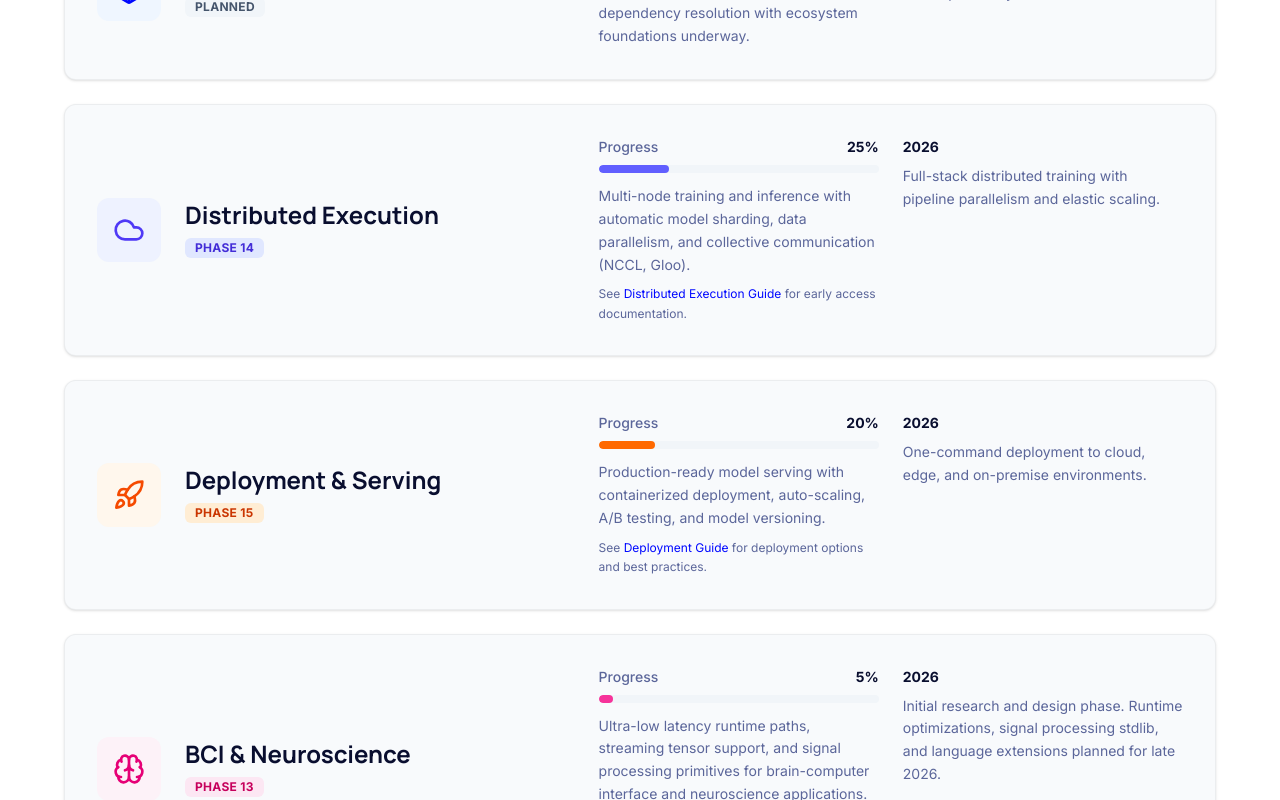
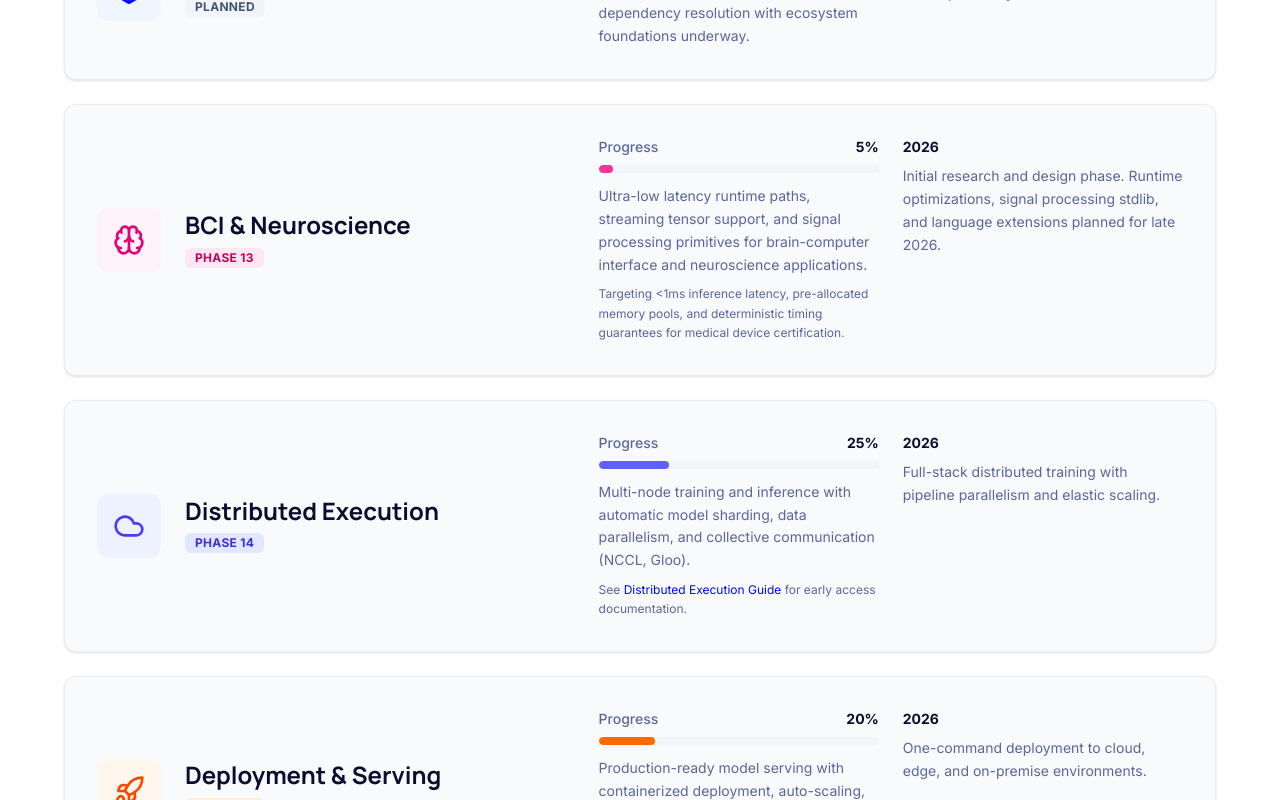
Before and after one commit to star-ga/mindlang.dev, a Next.js app: page /roadmap in a window 1280 px wide. Shown: the part 2100-2900 px from the top of the page. Built offline with nearby package versions, Linux system fonts and the light colour scheme.

Commit message:
fix(roadmap): remove unused import and reorder phases chronologically
Address code review feedback:
- Remove unused ArrowRight import from lucide-react
- Reorder roadmap cards so phases appear chronologically (13, 14, 15)

```diff
--- a/src/app/roadmap/page.tsx
+++ b/src/app/roadmap/page.tsx
@@ -1,5 +1,5 @@
 import { Metadata } from "next";
-import { Zap, Cpu, Server, Package, CheckCircle, BookOpen, Wrench, ArrowRight, Terminal, Brain, Cloud, Layers, Rocket } from "lucide-react";
+import { Zap, Cpu, Server, Package, CheckCircle, BookOpen, Wrench, Terminal, Brain, Cloud, Layers, Rocket } from "lucide-react";
 import Link from "next/link";
 import { siteConfig } from "@/data/site";
 
@@ -147,7 +147,26 @@ export default function RoadmapPage() {
                     milestoneDescription="Comprehensive package management and dependency resolution."
                 />
 
-                {/* Distributed Execution */}
+                {/* BCI / Neuroscience - Phase 13 */}
+                <RoadmapCard
+                    icon={<Brain className="w-8 h-8 text-pink-600" />}
+                    iconBg="bg-pink-50"
+                    title="BCI & Neuroscience"
+                    status="Phase 13"
+                    statusColor="bg-pink-100 text-pink-700"
+                    progress={5}
+                    progressColor="bg-pink-500"
+                    milestone="2026"
+                    description="Ultra-low latency runtime paths, streaming tensor support, and signal processing primitives for brain-computer interface and neuroscience applications."
+                    subDescription={
+                        <>
+                            Targeting {"<"}1ms inference latency, pre-allocated memory pools, and deterministic timing guarantees for medical device certification.
+                        </>
+                    }
+                    milestoneDescription="Initial research and design phase. Runtime optimizations, signal processing stdlib, and language extensions planned for late 2026."
+                />
+
+                {/* Distributed Execution - Phase 14 */}
                 <RoadmapCard
                     icon={<Cloud className="w-8 h-8 text-indigo-600" />}
                     iconBg="bg-indigo-50"
@@ -166,7 +185,7 @@ export default function RoadmapPage() {
                     milestoneDescription="Full-stack distributed training with pipeline parallelism and elastic scaling."
                 />
 
-                {/* Deployment & Serving */}
+                {/* Deployment & Serving - Phase 15 */}
                 <RoadmapCard
                     icon={<Rocket className="w-8 h-8 text-orange-600" />}
                     iconBg="bg-orange-50"
@@ -183,25 +202,6 @@ export default function RoadmapPage() {
                         </>
                     }
                     milestoneDescription="One-command deployment to cloud, edge, and on-premise environments."
-                />
-
-                {/* BCI / Neuroscience - Phase 13 */}
-                <RoadmapCard
-                    icon={<Brain className="w-8 h-8 text-pink-600" />}
-                    iconBg="bg-pink-50"
-                    title="BCI & Neuroscience"
-                    status="Phase 13"
-                    statusColor="bg-pink-100 text-pink-700"
-                    progress={5}
-                    progressColor="bg-pink-500"
-                    milestone="2026"
-                    description="Ultra-low latency runtime paths, streaming tensor support, and signal processing primitives for brain-computer interface and neuroscience applications."
-                    subDescription={
-                        <>
-                            Targeting {"<"}1ms inference latency, pre-allocated memory pools, and deterministic timing guarantees for medical device certification.
-                        </>
-                    }
-                    milestoneDescription="Initial research and design phase. Runtime optimizations, signal processing stdlib, and language extensions planned for late 2026."
                 />
 
                 {/* Testing & Conformance */}
```
